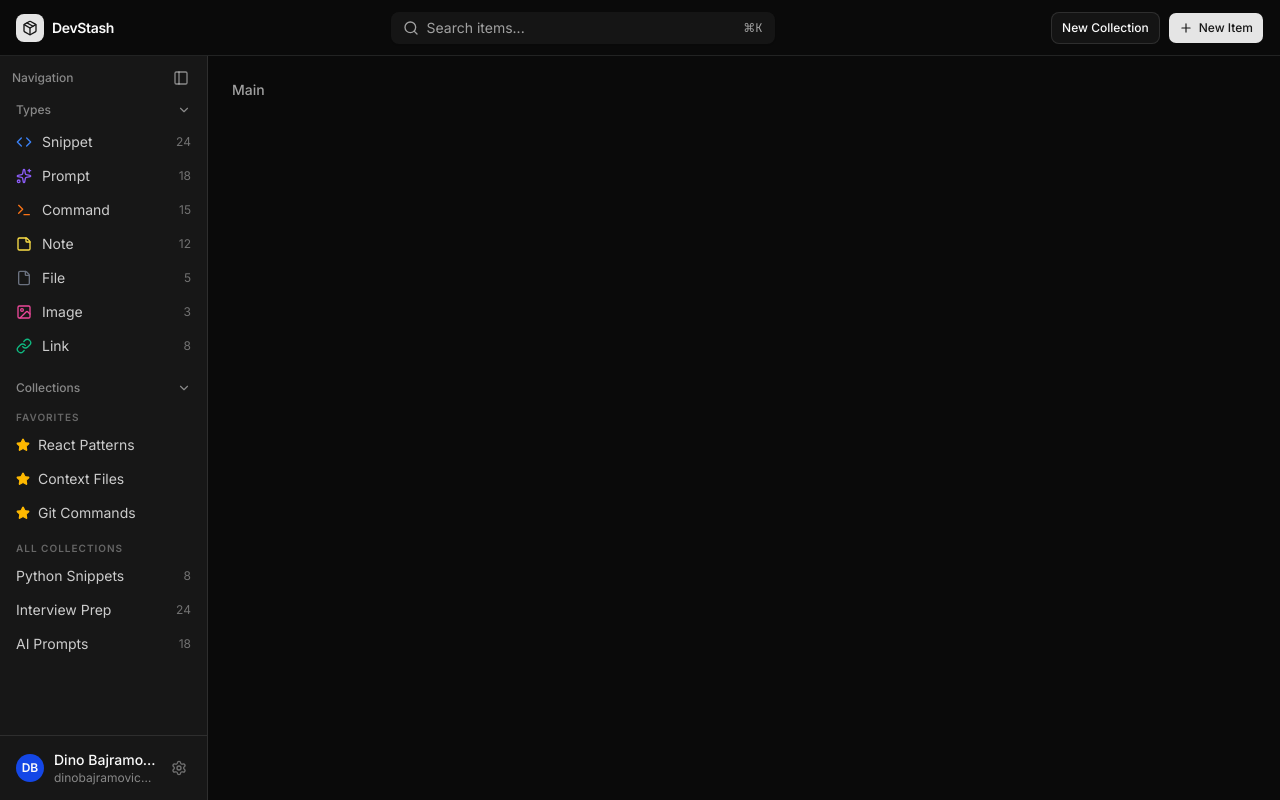
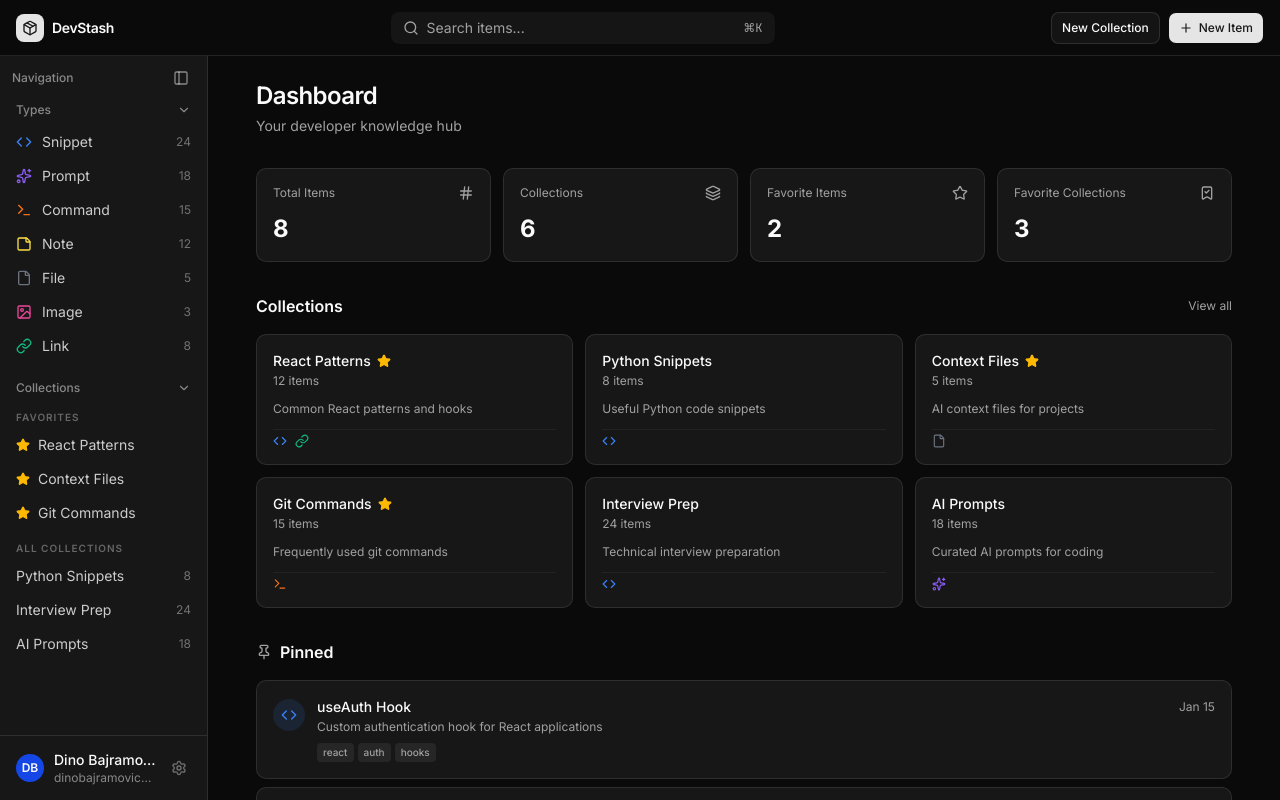
Before and after one commit to dino-bajramovic/devstash, a Next.js app: page /dashboard in a window 1280 px wide. Built offline with nearby package versions, Linux system fonts and the light colour scheme.

Commit message:
feat: dashboard UI phase 3 — main area
- 4 stats cards (total items, collections, favorites)
- Collections grid with type icons, favorite star, hover more button
- Pinned items section
- Recent items section (10, sorted by date)
- All pages SSR; only interactive leaves use client directive

```diff
--- a/context/current-feature.md
+++ b/context/current-feature.md
@@ -1,14 +1,23 @@
 ## Current feature
 
-None
+Dashboard UI Phase 3 — Main Area
 
 ## Status
 
-—
+In Progress
 
 ## Goals
 
+- 4 stats cards at the top (total items, collections, favorite items, favorite collections)
+- Recent collections section
+- Pinned items section
+- 10 recent items section
+
 ## Notes
+
+- Reference screenshot: `context/screenshots/dashboard-ui-main.png`
+- Use mock data from `src/lib/mock-data.ts` (no database yet)
+- Stats cards are NOT in the screenshot — add them at the top of the main area
 
 ## History
 
--- a/src/app/dashboard/page.tsx
+++ b/src/app/dashboard/page.tsx
@@ -1,7 +1,111 @@
+import { Hash, Layers, Star, BookmarkCheck, Pin } from 'lucide-react'
+import { mockCollections, mockItems } from '@/lib/mock-data'
+import { CollectionCard } from '@/components/dashboard/CollectionCard'
+import { ItemCard } from '@/components/dashboard/ItemCard'
+
+const stats = [
+  {
+    label: 'Total Items',
+    value: mockItems.length,
+    icon: Hash,
+  },
+  {
+    label: 'Collections',
+    value: mockCollections.length,
+    icon: Layers,
+  },
+  {
+    label: 'Favorite Items',
+    value: mockItems.filter((i) => i.isFavorite).length,
+    icon: Star,
+  },
+  {
+    label: 'Favorite Collections',
+    value: mockCollections.filter((c) => c.isFavorite).length,
+    icon: BookmarkCheck,
+  },
+]
+
+const pinnedItems = mockItems.filter((i) => i.isPinned)
+const recentItems = [...mockItems]
+  .sort((a, b) => new Date(b.createdAt).getTime() - new Date(a.createdAt).getTime())
+  .slice(0, 10)
+
 export default function DashboardPage() {
   return (
-    <div className="p-6">
-      <h2 className="text-sm font-medium text-muted-foreground">Main</h2>
+    <div className="p-6 space-y-8 max-w-5xl mx-auto">
+      {/* Header */}
+      <div>
+        <h1 className="text-2xl font-semibold tracking-tight">Dashboard</h1>
+        <p className="text-sm text-muted-foreground mt-1">Your developer knowledge hub</p>
+      </div>
+
+      {/* Stats */}
+      <div className="grid grid-cols-2 lg:grid-cols-4 gap-3">
+        {stats.map((stat) => {
+          const Icon = stat.icon
+          return (
+            <div key={stat.label} className="rounded-lg border border-border bg-card p-4">
+              <div className="flex items-center justify-between mb-3">
+                <p className="text-xs text-muted-foreground">{stat.label}</p>
+                <Icon className="h-4 w-4 text-muted-foreground" />
+              </div>
+              <p className="text-2xl font-bold text-card-foreground">{stat.value}</p>
+            </div>
+          )
+        })}
+      </div>
+
+      {/* Collections */}
+      <section>
+        <div className="flex items-center justify-between mb-4">
+          <h2 className="text-base font-semibold">Collections</h2>
+          <a
+            href="/collections"
+            className="text-xs text-muted-foreground hover:text-foreground transition-colors"
+          >
+            View all
+          </a>
+        </div>
+        <div className="grid grid-cols-1 sm:grid-cols-2 lg:grid-cols-3 gap-3">
+          {mockCollections.map((collection) => (
+            <CollectionCard key={collection.id} collection={collection} />
+          ))}
+        </div>
+      </section>
+
+      {/* Pinned Items */}
+      {pinnedItems.length > 0 && (
+        <section>
+          <div className="flex items-center gap-2 mb-4">
+            <Pin className="h-4 w-4 text-muted-foreground" />
+            <h2 className="text-base font-semibold">Pinned</h2>
+          </div>
+          <div className="space-y-2">
+            {pinnedItems.map((item) => (
+              <ItemCard key={item.id} item={item} />
+            ))}
+          </div>
+        </section>
+      )}
+
+      {/* Recent Items */}
+      <section>
+        <div className="flex items-center justify-between mb-4">
+          <h2 className="text-base font-semibold">Recent Items</h2>
+          <a
+            href="/items"
+            className="text-xs text-muted-foreground hover:text-foreground transition-colors"
+          >
+            View all
+          </a>
+        </div>
+        <div className="space-y-2">
+          {recentItems.map((item) => (
+            <ItemCard key={item.id} item={item} />
+          ))}
+        </div>
+      </section>
     </div>
-  );
+  )
 }
--- /dev/null
+++ b/src/components/dashboard/CollectionCard.tsx
@@ -0,0 +1,97 @@
+import Link from 'next/link'
+import {
+  Star,
+  Code,
+  Sparkles,
+  Terminal,
+  StickyNote,
+  File,
+  Image,
+  Link as LinkIcon,
+  type LucideIcon,
+} from 'lucide-react'
+import { mockItems, mockItemTypes } from '@/lib/mock-data'
+import { CollectionMoreButton } from './CollectionMoreButton'
+
+const ICON_MAP: Record<string, LucideIcon> = {
+  Code,
+  Sparkles,
+  Terminal,
+  StickyNote,
+  File,
+  Image,
+  Link: LinkIcon,
+}
+
+interface Collection {
+  id: string
+  name: string
+  description?: string | null
+  isFavorite: boolean
+  itemCount: number
+  dominantTypeId: string
+}
+
+function getCollectionTypeIcons(collectionId: string, dominantTypeId: string) {
+  const items = mockItems.filter((item) => item.collectionIds.includes(collectionId))
+  const seen = new Set<string>()
+  const typeIds = items
+    .map((item) => item.itemTypeId)
+    .filter((id) => {
+      if (seen.has(id)) return false
+      seen.add(id)
+      return true
+    })
+
+  const types = typeIds
+    .map((id) => mockItemTypes.find((t) => t.id === id))
+    .filter(Boolean) as typeof mockItemTypes
+
+  if (types.length === 0) {
+    const fallback = mockItemTypes.find((t) => t.id === dominantTypeId)
+    return fallback ? [fallback] : []
+  }
+
+  return types
+}
+
+export function CollectionCard({ collection }: { collection: Collection }) {
+  const typeIcons = getCollectionTypeIcons(collection.id, collection.dominantTypeId)
+
+  return (
+    <Link
+      href={`/collections/${collection.id}`}
+      className="group flex flex-col gap-3 rounded-lg border border-border bg-card p-4 transition-colors hover:bg-card/60"
+    >
+      <div className="flex items-start justify-between gap-2">
+        <div className="flex-1 min-w-0">
+          <div className="flex items-center gap-1.5">
+            <h3 className="font-medium text-sm text-card-foreground truncate">{collection.name}</h3>
+            {collection.isFavorite && (
+              <Star className="h-3.5 w-3.5 shrink-0 fill-amber-400 text-amber-400" />
+            )}
+          </div>
+          <p className="text-xs text-muted-foreground mt-0.5">{collection.itemCount} items</p>
+        </div>
+        <CollectionMoreButton />
+      </div>
+
+      {collection.description && (
+        <p className="text-xs text-muted-foreground line-clamp-2">{collection.description}</p>
+      )}
+
+      {typeIcons.length > 0 && (
+        <div className="flex items-center gap-2 mt-auto pt-1 border-t border-border/50">
+          {typeIcons.map((type) => {
+            const Icon = ICON_MAP[type.icon] ?? File
+            return (
+              <span key={type.id} style={{ color: type.color }}>
+                <Icon className="h-3.5 w-3.5" />
+              </span>
+            )
+          })}
+        </div>
+      )}
+    </Link>
+  )
+}
--- /dev/null
+++ b/src/components/dashboard/CollectionMoreButton.tsx
@@ -0,0 +1,18 @@
+'use client'
+
+import { MoreHorizontal } from 'lucide-react'
+
+export function CollectionMoreButton() {
+  return (
+    <button
+      className="opacity-0 group-hover:opacity-100 transition-opacity p-1 rounded-md hover:bg-muted text-muted-foreground"
+      onClick={(e) => {
+        e.preventDefault()
+        e.stopPropagation()
+      }}
+      aria-label="More options"
+    >
+      <MoreHorizontal className="h-4 w-4" />
+    </button>
+  )
+}
--- /dev/null
+++ b/src/components/dashboard/ItemCard.tsx
@@ -0,0 +1,80 @@
+import {
+  Star,
+  Code,
+  Sparkles,
+  Terminal,
+  StickyNote,
+  File,
+  Image,
+  Link as LinkIcon,
+  type LucideIcon,
+} from 'lucide-react'
+import { mockItemTypes } from '@/lib/mock-data'
+
+const ICON_MAP: Record<string, LucideIcon> = {
+  Code,
+  Sparkles,
+  Terminal,
+  StickyNote,
+  File,
+  Image,
+  Link: LinkIcon,
+}
+
+function formatDate(dateStr: string) {
+  return new Date(dateStr).toLocaleDateString('en-US', { month: 'short', day: 'numeric' })
+}
+
+interface Item {
+  id: string
+  title: string
+  description?: string | null
+  isFavorite: boolean
+  itemTypeId: string
+  tags: string[]
+  createdAt: string
+}
+
+export function ItemCard({ item }: { item: Item }) {
+  const itemType = mockItemTypes.find((t) => t.id === item.itemTypeId)
+  const Icon = itemType ? (ICON_MAP[itemType.icon] ?? File) : File
+
+  return (
+    <div className="flex items-start gap-3 rounded-lg border border-border bg-card p-4 hover:bg-card/60 transition-colors cursor-pointer">
+      <div
+        className="flex h-8 w-8 shrink-0 items-center justify-center rounded-full mt-0.5"
+        style={{ backgroundColor: itemType ? `${itemType.color}20` : undefined }}
+      >
+        <Icon className="h-4 w-4" style={{ color: itemType?.color }} />
+      </div>
+
+      <div className="flex-1 min-w-0">
+        <div className="flex items-center gap-1.5">
+          <h4 className="text-sm font-medium text-card-foreground truncate">{item.title}</h4>
+          {item.isFavorite && (
+            <Star className="h-3.5 w-3.5 shrink-0 fill-amber-400 text-amber-400" />
+          )}
+        </div>
+
+        {item.description && (
+          <p className="text-xs text-muted-foreground mt-0.5 line-clamp-1">{item.description}</p>
+        )}
+
+        {item.tags.length > 0 && (
+          <div className="flex flex-wrap gap-1 mt-2">
+            {item.tags.map((tag) => (
+              <span
+                key={tag}
+                className="inline-flex items-center rounded px-1.5 py-0.5 text-[10px] font-medium bg-muted text-muted-foreground"
+              >
+                {tag}
+              </span>
+            ))}
+          </div>
+        )}
+      </div>
+
+      <span className="shrink-0 text-xs text-muted-foreground mt-0.5">{formatDate(item.createdAt)}</span>
+    </div>
+  )
+}
```
